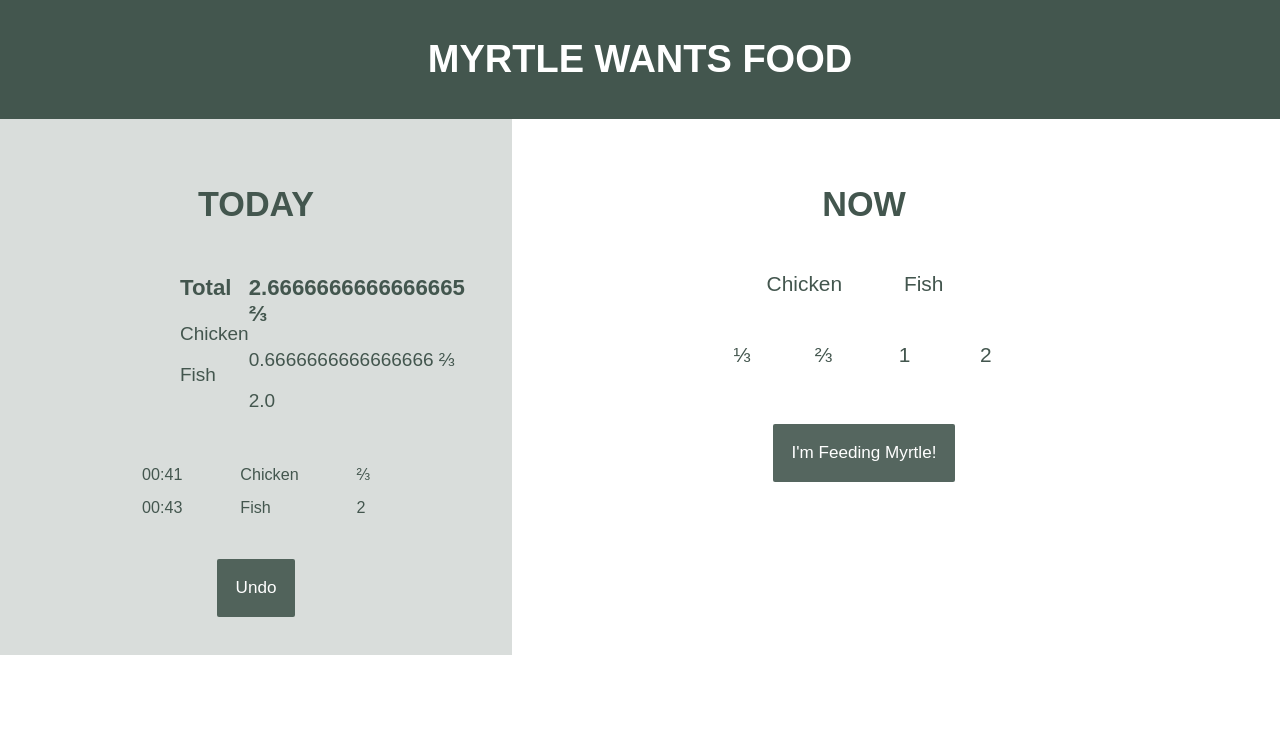
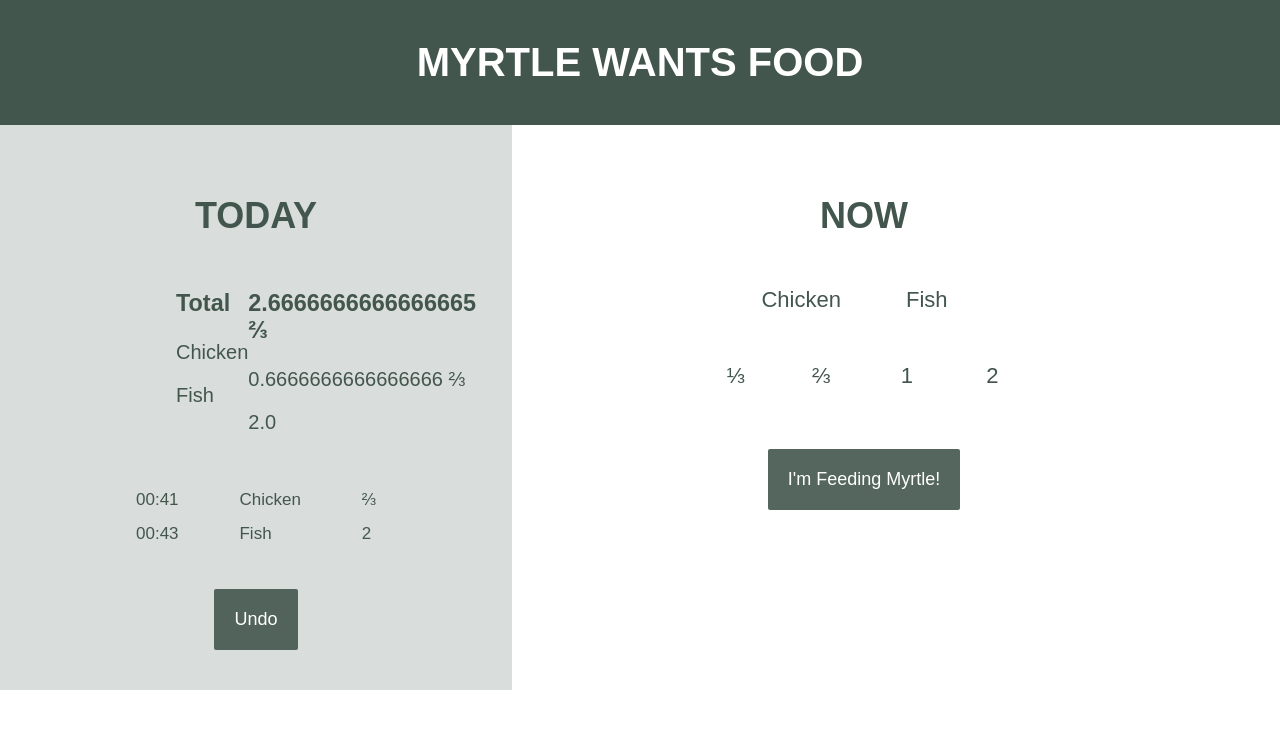
Before and after one commit to kaymo/myrtles_feeding_station, a Flask app: page / in a window 1280 px wide. Shown: the top 729 px of the page. Run offline with Flask 2, Linux system fonts and the light colour scheme; data comes from the database, SQL or seed files in the repository.

Commit message:
AVJ: 20px

```diff
--- a/static/style.css
+++ b/static/style.css
@@ -1,7 +1,7 @@
 html, body {
     margin: 0;
     padding: 0;
-    font-size: 19px;
+    font-size: 20px;
 }
 
 #main {
```
